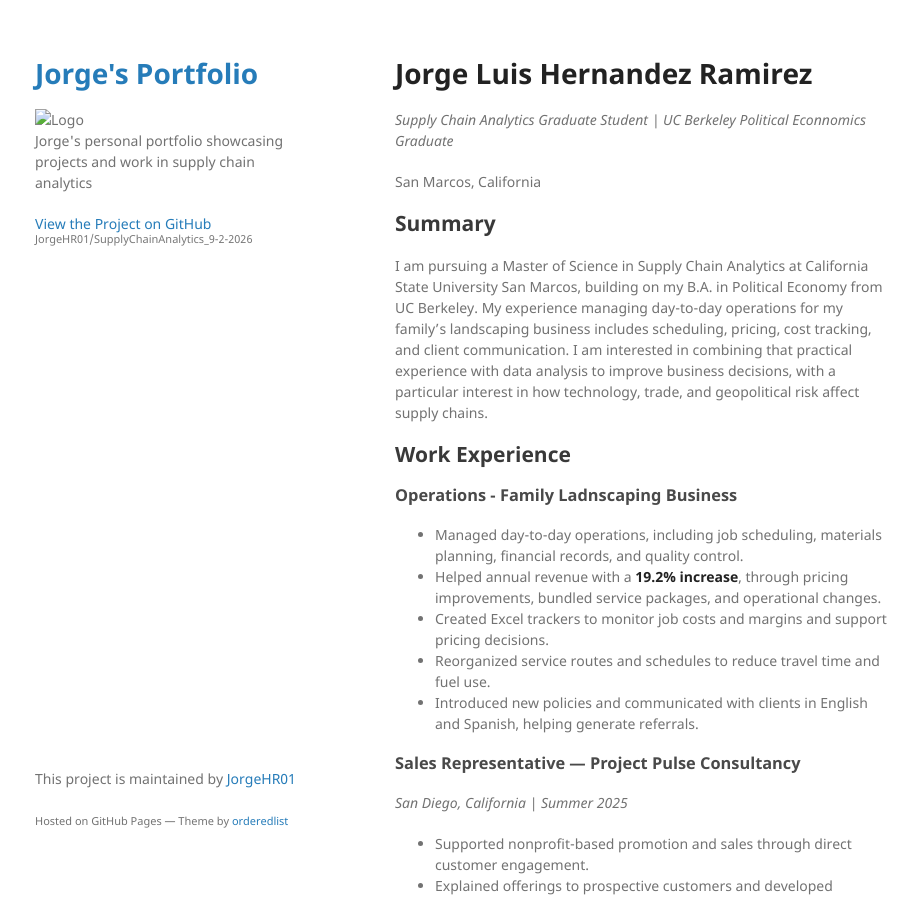
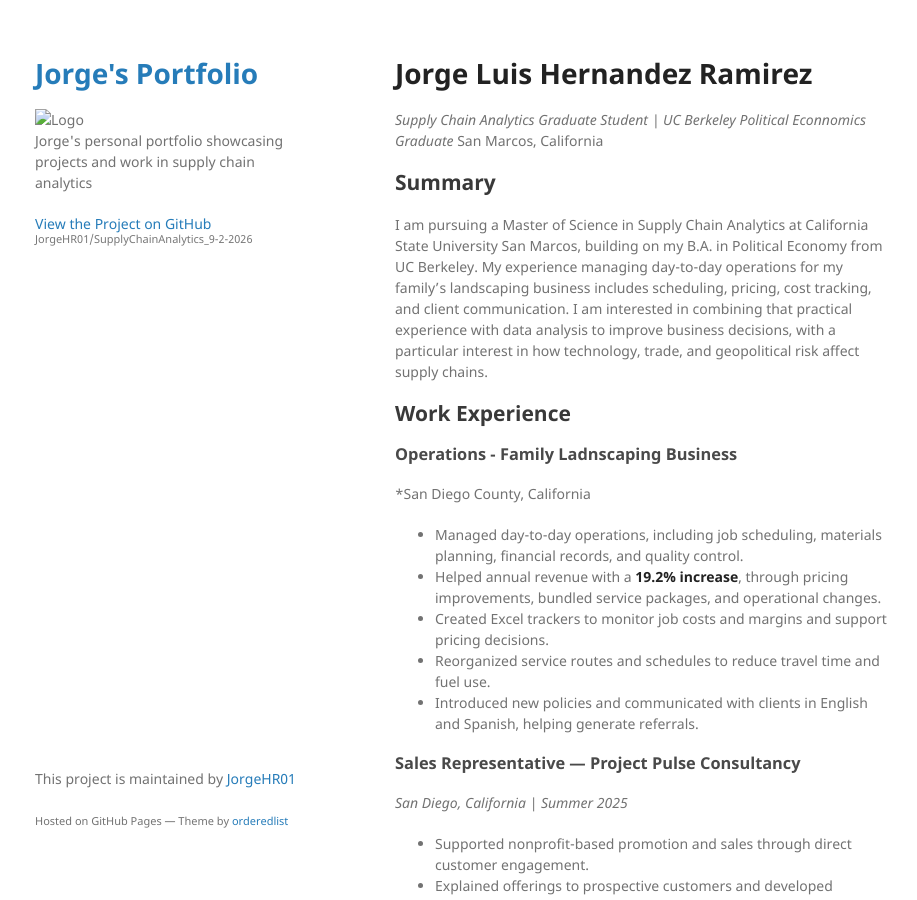
Before and after one commit to JorgeHR01/SupplyChainAnalytics_9-2-2026, a Jekyll site: the page built from index.md, in a window 1280 px wide and 900 px high. Shown: the whole window, without its empty margins (175-1092 px from the left). Built offline with Jekyll 4.4.1, drawn with Linux system fonts in a browser that asks for light colours; our own code applies the rules of GitHub Pages for plain Markdown files.

Commit message:
Update index.md

```diff
--- a/index.md
+++ b/index.md
@@ -4,7 +4,6 @@ layout: default
 
 # Jorge Luis Hernandez Ramirez
 *Supply Chain Analytics Graduate Student | UC Berkeley Political Econnomics Graduate*
-
 San Marcos, California
 
 ## Summary
@@ -14,6 +13,7 @@ I am pursuing a Master of Science in Supply Chain Analytics at California State
 ## Work Experience
 
 ### Operations - Family Ladnscaping Business
+*San Diego County, California
 
 - Managed day-to-day operations, including job scheduling, materials planning, financial records, and quality control.
 - Helped annual revenue with a **19.2% increase**, through pricing improvements, bundled service packages, and operational changes.
```
